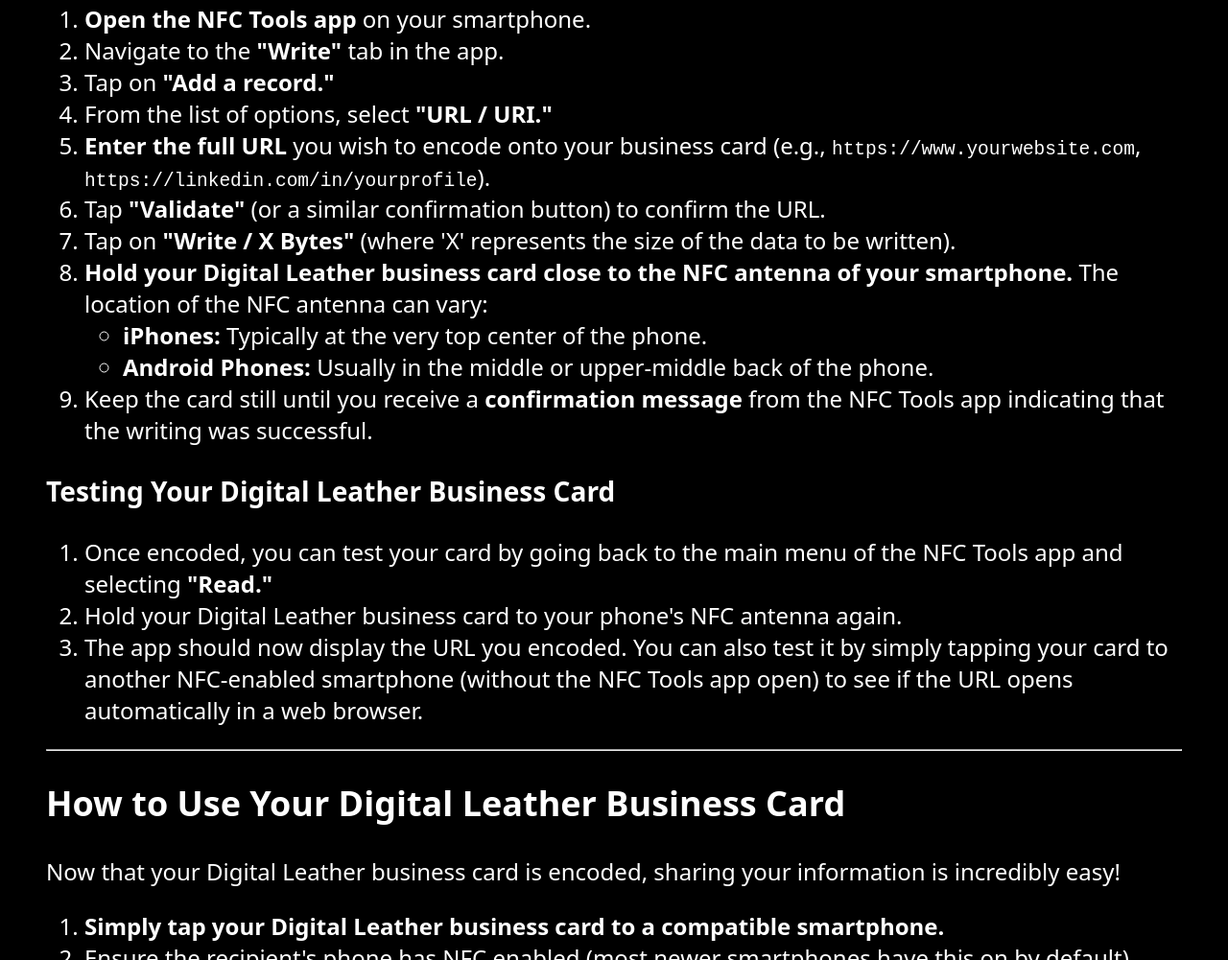
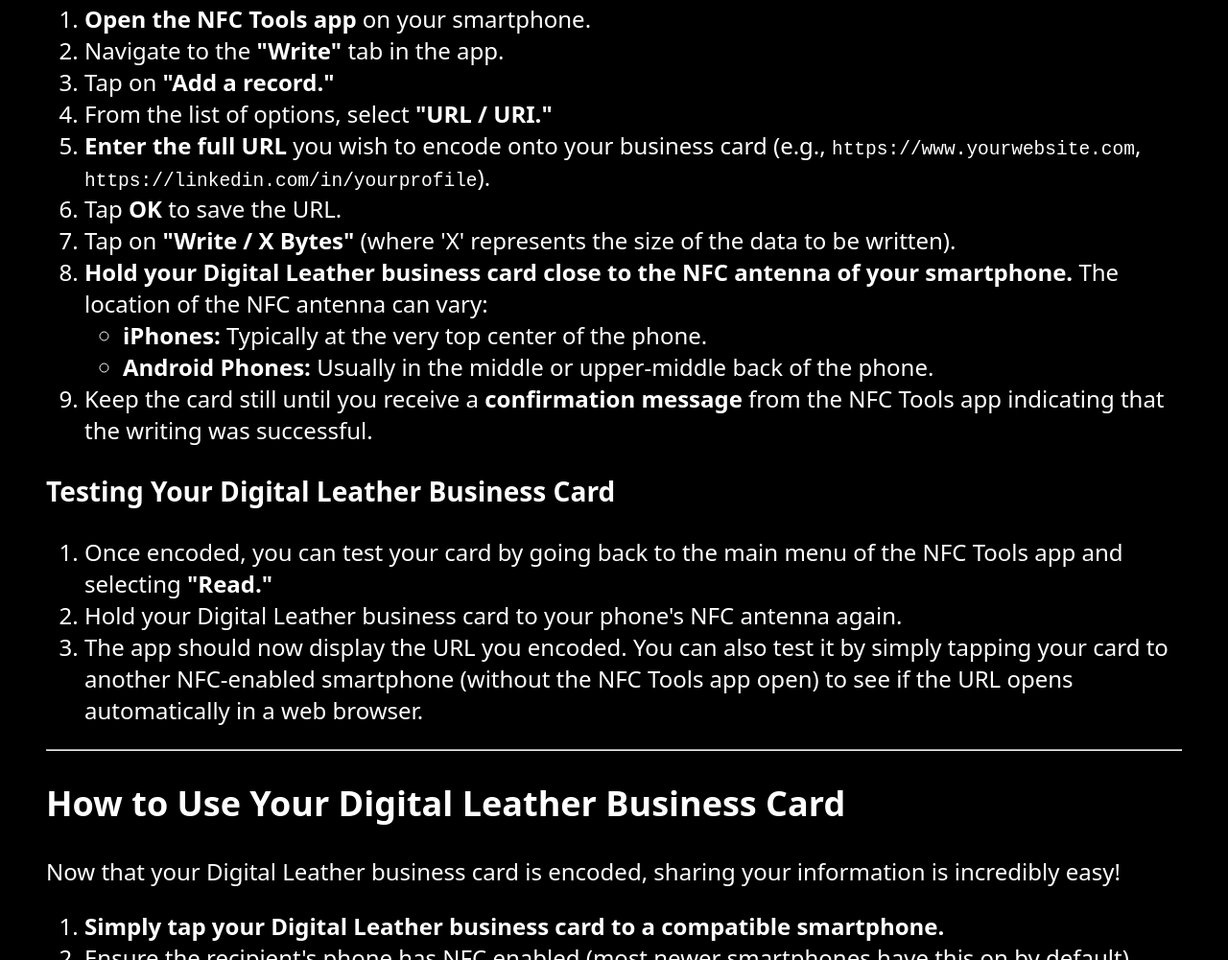
Before and after one commit to CHERNY-Goods/chernygoods.com, a plain HTML site: page card/instructions/index.html in a window 1280 px wide. Shown: the part 951-1952 px from the top of the page at 96% size. Drawn offline with Linux system fonts and the light colour scheme.

Commit message:
Fixed the instructions

```diff
--- a/card/instructions/index.html
+++ b/card/instructions/index.html
@@ -157,10 +157,7 @@
           <code class="code-snippet">https://linkedin.com/in/yourprofile</code
           >).
         </li>
-        <li>
-          Tap <strong class="font-medium">"Validate"</strong> (or a similar
-          confirmation button) to confirm the URL.
-        </li>
+        <li>Tap <strong class="font-medium">OK</strong> to save the URL.</li>
         <li>
           Tap on <strong class="font-medium">"Write / X Bytes"</strong> (where
           'X' represents the size of the data to be written).
```
